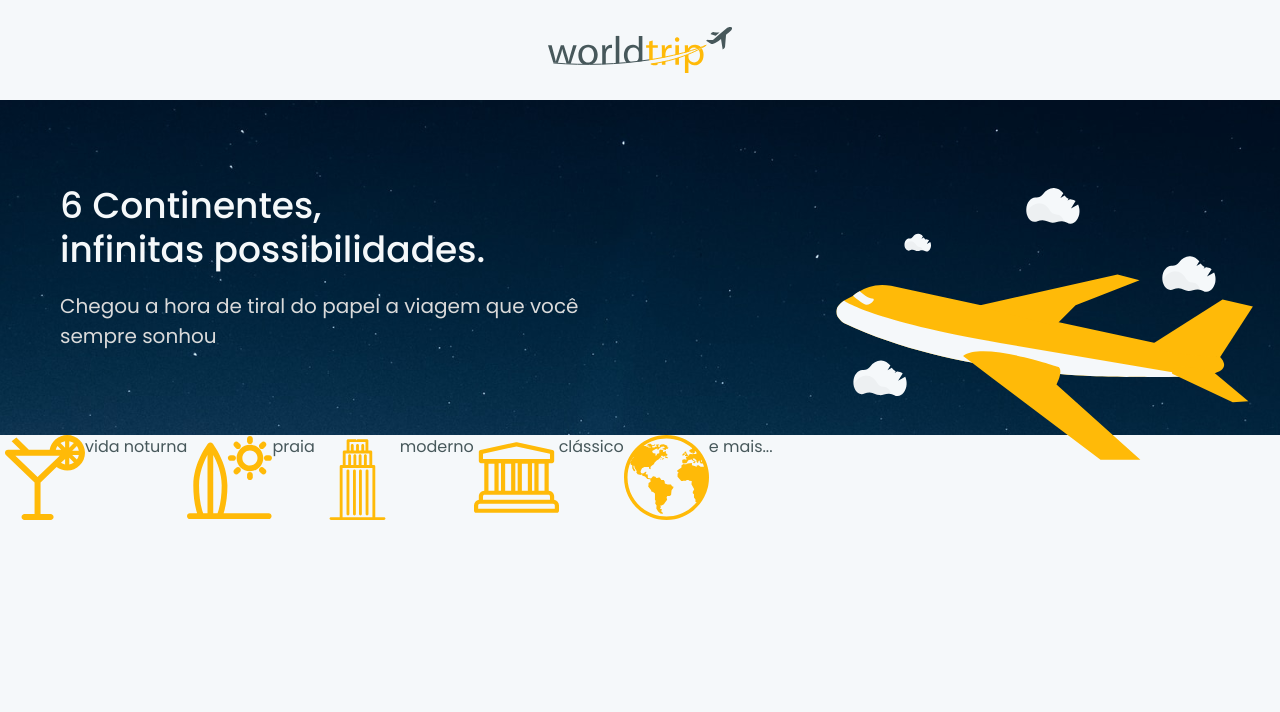
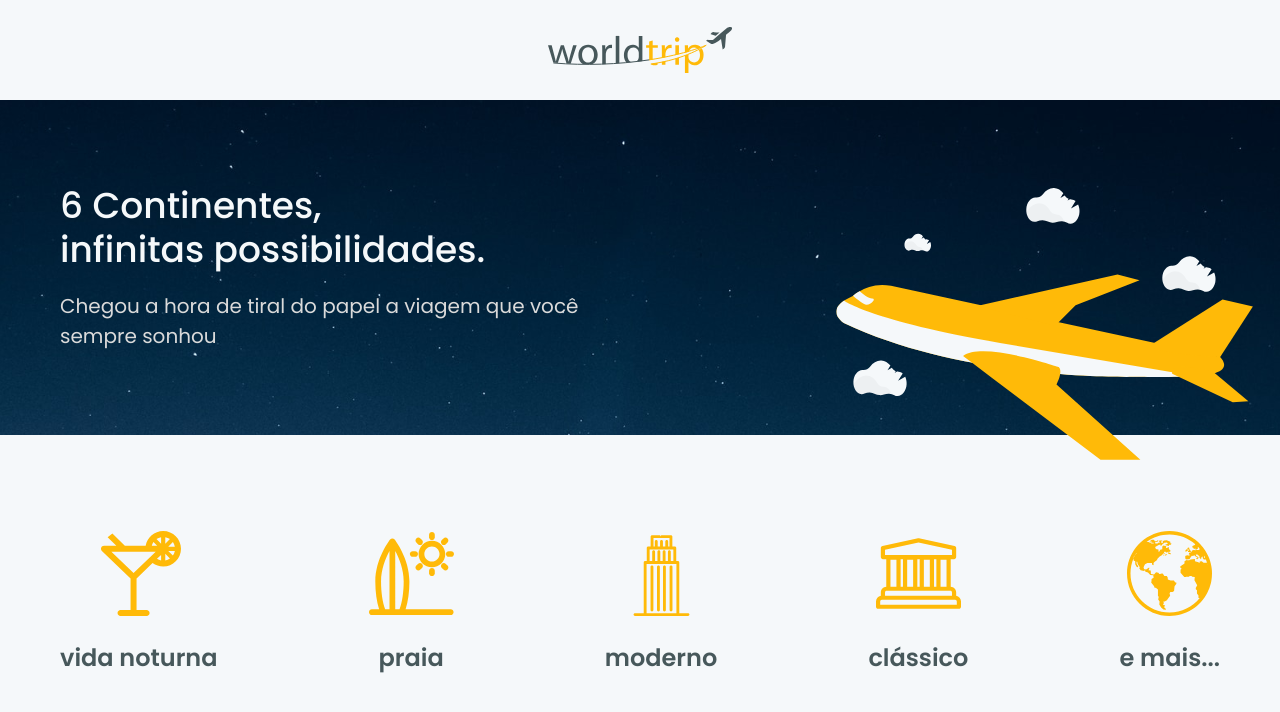
Before and after one commit to brunodmsi/ignite-template-reactjs-interface-com-chakra-ui, a Next.js app: page / in a window 1280 px wide. Shown: the top 712 px of the page. Built offline with nearby package versions, Linux system fonts and the light colour scheme.

Commit message:
feat: traveltype better stylized and centering home

```diff
--- a/src/components/TravelType.tsx
+++ b/src/components/TravelType.tsx
@@ -20,17 +20,25 @@ export function TravelType({
 
   if (!isWideVersion) {
     return (
-      <Text>
-        <Icon as={FaCircle} />
+      <Text
+        fontSize="lg"
+        fontWeight="500"
+        mb={isLastChild ? '0' : '27px'}
+      >
+        <Icon as={FaCircle} fontSize="0.5rem" color="yellow.500" mr={2} />
         {title}
       </Text>
     )
   }
 
   return (
-    <Flex>
+    <Flex direction="column" align="center">
       <Image src={imageSrc} alt={title} maxW="85" />
-      <Text>
+      <Text
+        mt={6}
+        fontSize="2xl"
+        fontWeight="600"
+      >
         {title}
       </Text>
     </Flex>
--- a/src/pages/index.tsx
+++ b/src/pages/index.tsx
@@ -1,18 +1,33 @@
-import { Box, Flex } from '@chakra-ui/react';
+import { Box, Flex, useBreakpointValue } from '@chakra-ui/react';
 import { Banner } from '../components/Banner';
 
 import { Header } from '../components/Header';
 import { TravelType } from '../components/TravelType';
 
 export default function Home() {
+  const isWideVersion = useBreakpointValue({
+    base: false,
+    lg: true,
+  });
+
   return (
     <Box>
       <Header />
 
       <Banner />
 
-      <Box>
-        <Flex>
+      <Box
+        maxW={1240}
+        mx="auto"
+        mt={['9', '24']}
+        mb={['6', '10']}
+      >
+        <Flex
+          px={['12', '10']}
+          mb={['9', '20']}
+          justify="space-between"
+          wrap={isWideVersion ? 'nowrap': 'wrap'}
+        >
           <TravelType title="vida noturna" imageSrc="/images/icons/cocktail.svg" />
           <TravelType title="praia" imageSrc="/images/icons/surf.svg" />
           <TravelType title="moderno" imageSrc="/images/icons/building.svg" />
```
